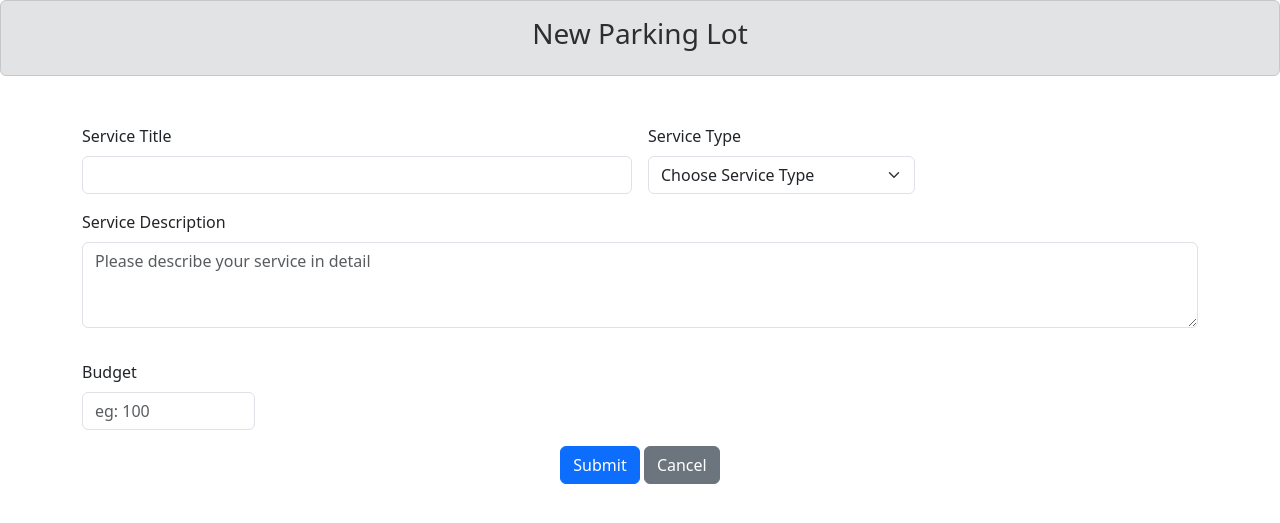
After one commit to Debjeet-Dey/local_service_app, a Flask app: page /add_requests in a window 1280 px wide. The commit adds this page. Shown: the top 523 px of the page. Run offline with Flask 3, Linux system fonts and the light colour scheme; a user stored in the database is signed in.

Commit message:
added session encryption and add service request working

```diff
--- a/app.py
+++ b/app.py
@@ -1,3 +1,4 @@
+# from app import app, db, service_request
 from flask import Flask, request, render_template, redirect, url_for, session, g, flash
 from flask_sqlalchemy import SQLAlchemy
 from werkzeug.security import generate_password_hash, check_password_hash
@@ -10,7 +11,6 @@ admin_password="admin123"
 app.secret_key = 'deb123'  # Keep this secret in production
 
 class users(db.Model):
-
 
     id = db.Column(db.Integer, primary_key=True)
 
@@ -29,6 +29,20 @@ class users(db.Model):
 
     created_at = db.Column(db.DateTime, default=db.func.current_timestamp())
 
+class service_request(db.Model):
+    id=db.Column(db.Integer, primary_key=True)
+    consumer_id=db.Column(db.Integer, nullable=False)
+    service_title=db.Column(db.String(200), nullable=False)
+    service_type=db.Column(db.String(50), nullable=False)
+    budget=db.Column(db.Integer, nullable=False)
+    desc=db.Column(db.String(500), nullable=False)
+    is_active=db.Column(db.Boolean, default=True)
+    is_inprogress=db.Column(db.Boolean, default=False)
+    assigned_provider_id=db.Column(db.Integer, nullable=True)
+    created_at=db.Column(db.DateTime, default=db.func.current_timestamp())
+
+
+
 @app.route('/', methods=['GET', 'POST'])#login
 def login():
     if request.method == 'POST':
@@ -40,6 +54,8 @@ def login():
             session['user_id'] = user.id
             flash('Logged in successfully!')
             print('login suck')
+            print(user.id)
+            print(session['user_id'])
             if user.is_consumer==True:
                 print('consumer')
                 return redirect(url_for('consumer_dashboard'))  # Redirect to home/dashboard; adjust as needed
@@ -92,7 +108,41 @@ def register():
 
 @app.route('/consumer_dashboard')
 def consumer_dashboard():
-    return render_template('consumer/consumer_dashboard.html')
+    if 'user_id' not in session:
+        return redirect(url_for('login'))
+    id=session['user_id']
+    current_user_object = users.query.get(id)
+    return render_template('consumer/consumer_dashboard.html',user=current_user_object)
+
+@app.route('/add_requests',methods=['GET', 'POST'])
+def add_service_request():
+    if 'user_id' not in session:
+        return redirect(url_for('login'))
+    id=session['user_id']
+    con_user = users.query.get(id)
+    consumer_id=con_user.id
+    if request.method == "POST":
+        service_title = request.form['service_title']
+        service_type=request.form['service_type']
+        service_desc = request.form['service_desc']
+        budget = request.form['budget']
+
+
+        new_service_request = service_request(
+            service_title=service_title,
+            service_type=service_type,
+            budget=budget,
+            desc=service_desc,
+            consumer_id=consumer_id
+        )
+
+        # Add to database
+        db.session.add(new_service_request)
+        db.session.commit()
+
+        flash('Service Added Successfully')
+        return redirect(url_for('consumer_dashboard'))
+    return render_template('consumer/service_request.html')
 
 @app.route('/provider_dashboard')
 def provider_dashboard():
--- a/templates/auth/register.html
+++ b/templates/auth/register.html
@@ -33,7 +33,7 @@
 
         <div class="mb-3">
             <select name="role" class="form-select" aria-label="role" required>
-                <option selected>Select Role</option>
+                <option value="" selected disabled>Select Role</option>
                 <option value="consumer">Consumer</option>
                 <option value="provider">Provider</option>
             </select>
--- /dev/null
+++ b/templates/consumer/service_request.html
@@ -0,0 +1,52 @@
+{% extends 'base.html' %}
+{% block head %}
+    <title>Add Service Request</title>
+{% endblock head %}
+
+{% block body %}
+    <div class="alert alert-secondary text-center" role="alert"><strong><h3>New Parking Lot</h3></strong></div>
+
+<div class="container mt-5">
+    <form class="row g-3" method="POST" action="{{url_for('add_service_request')}}">
+  <div class="col-md-6">
+    <label for="inputEmail4" class="form-label">Service Title</label>
+    <input name="service_title" type="text" class="form-control" id="inputEmail4">
+  </div>
+  <div class="col-md-3">
+    <label for="service_type" class="form-label">Service Type</label>
+    <select name="service_type" class="form-select" aria-label="role" required>
+        <option value="" selected disabled>Choose Service Type</option>
+
+        <option value="Electrician">Electrician</option>
+        <option value="Plumber">Plumber</option>
+        <option value="Carpenter">Carpenter</option>
+        <option value="Teacher">Teacher</option>
+        <option value="Mason">Mason</option>
+        <option value="Technician">Technician</option>
+        <option value="Welder">Welder</option>
+        <option value="Maid">Maid</option>
+        <option value="Labour">Labour</option>
+        <option value="Barber">Barber</option>
+        <option value="General Physician">General Physician</option>
+        <option value="Consultant">Consultant</option>
+        <option value="Priest">Priest</option>
+        <option value="House Cleaning">House Cleaning</option>
+        <option value="Chef">Chef</option>
+    </select>
+</div>
+  <div class="mb-3">
+  <label for="inputAddress" class="form-label">Service Description</label>
+  <textarea name="service_desc" class="form-control" id="inputAddress" rows="3" placeholder="Please describe your service in detail"></textarea>
+</div>
+  <div class="col-md-2">
+    <label for="inputMaxSlots" class="form-label">Budget</label>
+    <input name="budget" type="number" class="form-control" id="inputMaxSlots" placeholder="eg: 100">
+  </div>
+
+  <div class="col-12 text-center">
+    <button type="submit" class="btn btn-primary">Submit</button>
+    <a href="{{url_for('consumer_dashboard')}}" class="btn btn-secondary">Cancel</a>
+  </div>
+</form>
+</div>
+{% endblock body %}
```
Also changed, not shown: templates/consumer/consumer_dashboard.html (+80 -2 lines), updates.txt (+7 -0 lines), instance/mydatabase.db.
